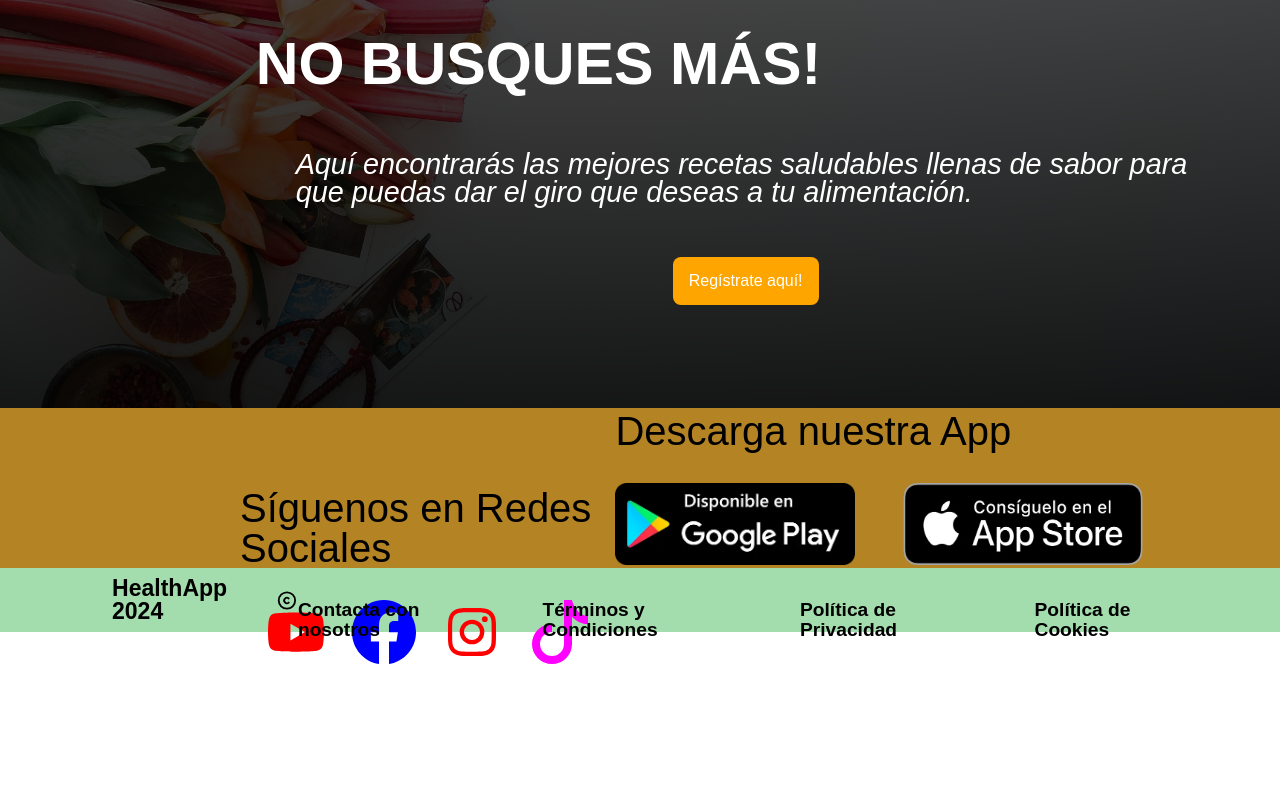
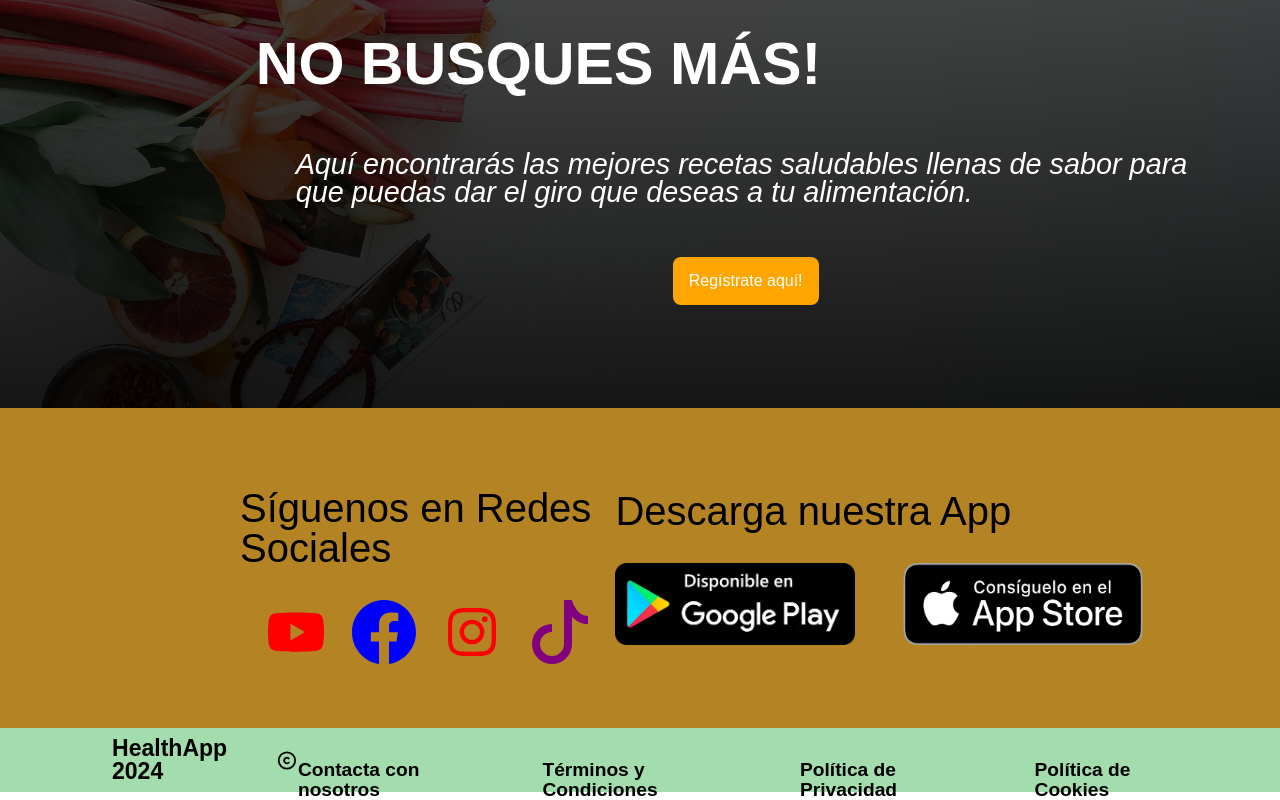
Before and after one commit to FSDSTR1023/rojo-frontend, a React (Vite) app: page / in a window 1280 px wide. Shown: the part 2601-3401 px from the top of the page. Before the commit the page ends 3265 px from the top, so only its background shows below. Built offline with nearby package versions, Linux system fonts and the light colour scheme; no server answers; a web font is replaced by a local one.

Commit message:
footer corregido

```diff
--- a/src/components/Footer/Footer.module.css
+++ b/src/components/Footer/Footer.module.css
@@ -2,7 +2,7 @@
   background-color: rgb(180, 132, 36);
   display: flex;
   flex-direction: row;
-  height: 150px;
+  height: 20rem;
   justify-content: space-between;
   padding: 5rem;
 }
--- a/src/components/Footer/Tiktok.jsx
+++ b/src/components/Footer/Tiktok.jsx
@@ -3,7 +3,7 @@ import * as React from 'react'
 
 function Tiktok(props) {
   return (
-    <svg fill="magenta" viewBox="0 0 16 16" height="4em" width="4em" {...props}>
+    <svg fill="purple" viewBox="0 0 16 16" height="4em" width="4em" {...props}>
       <path d="M9 0h1.98c.144.715.54 1.617 1.235 2.512C12.895 3.389 13.797 4 15 4v2c-1.753 0-3.07-.814-4-1.829V11a5 5 0 11-5-5v2a3 3 0 103 3V0z" />
     </svg>
   )
```
